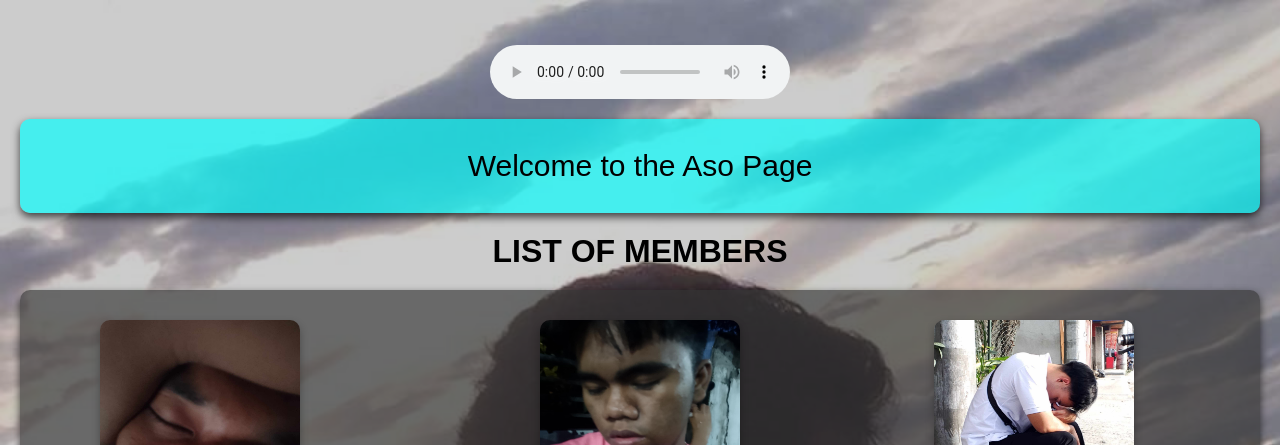
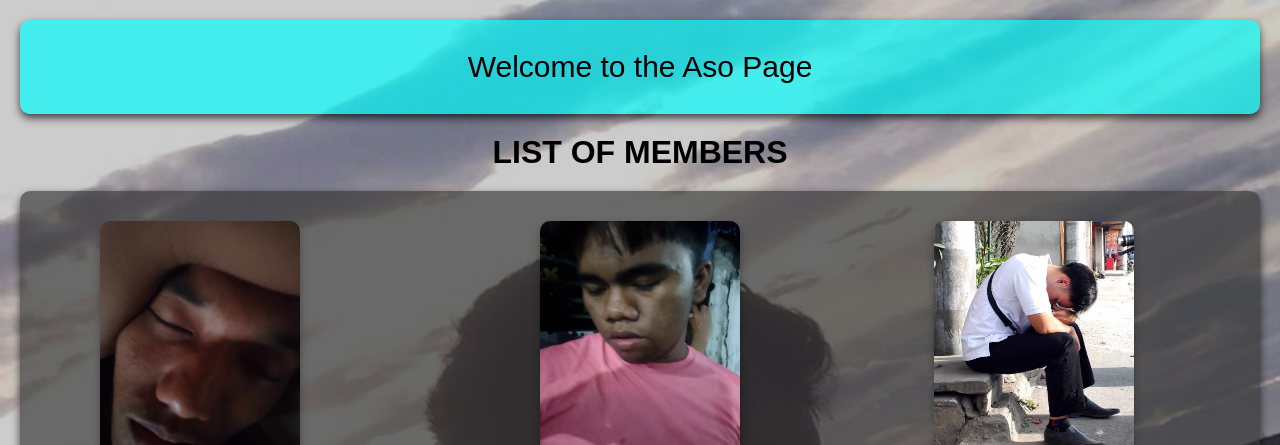
Before and after one commit to VIPdave009/Aso, a plain HTML site: page index.html in a window 1280 px wide. Shown: the top 445 px of the page. Drawn offline with Linux system fonts and the light colour scheme.

Commit message:
index.html

```diff
--- a/index.html
+++ b/index.html
@@ -5,7 +5,6 @@
     <meta name="viewport" content="width=device-width, initial-scale=1.0">
     <title>AsoPage</title>
     <link rel="stylesheet" href="styles.css">
-    <audio src="aud/sakanigadik.mp3" loop controls class="aud1"></audio>
 </head>
 <body>
     <header class="Haso">Welcome to the Aso Page</header>
```
